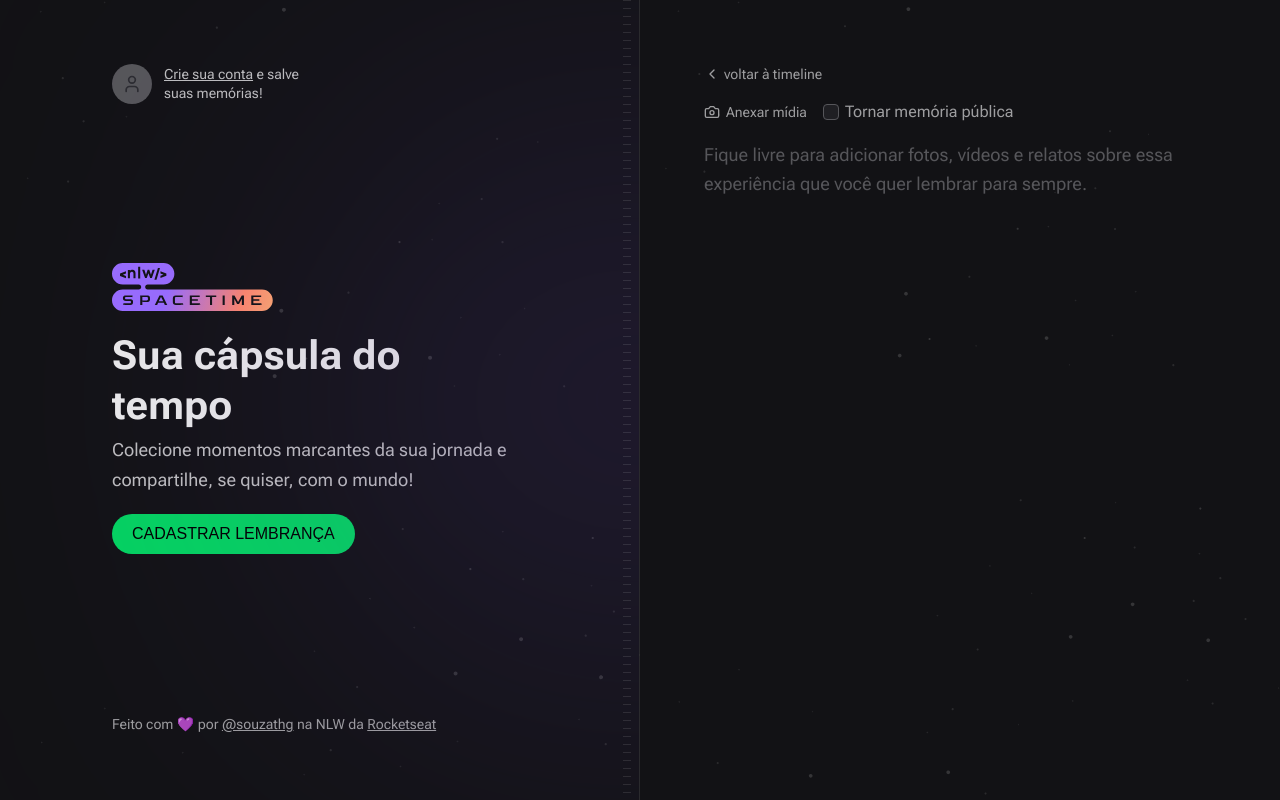
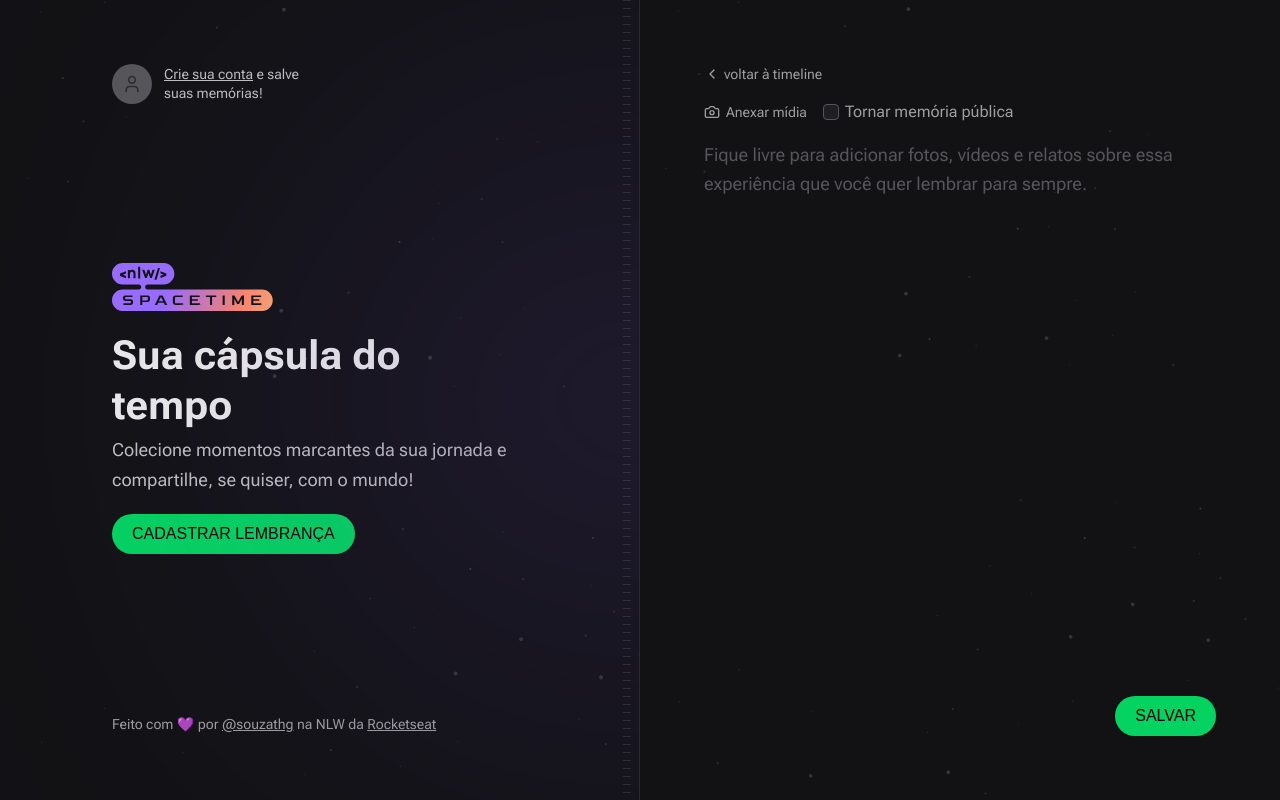
Before and after one commit to souzathg/nlw-spacetime, a Next.js app in the folder web/: page /memories/new in a window 1280 px wide. Built offline with nearby package versions, Linux system fonts and the light colour scheme; no server answers; a web font is replaced by a local one.

Commit message:
feat: add new memory

```diff
--- a/web/package.json
+++ b/web/package.json
@@ -16,6 +16,7 @@
     "axios": "^1.4.0",
     "eslint": "8.40.0",
     "eslint-config-next": "13.4.2",
+    "js-cookie": "^3.0.5",
     "jwt-decode": "^3.1.2",
     "lucide-react": "^0.216.0",
     "next": "13.4.2",
@@ -28,6 +29,7 @@
   "devDependencies": {
     "@rocketseat/eslint-config": "^1.2.0",
     "@tailwindcss/forms": "^0.5.3",
+    "@types/js-cookie": "^3.0.3",
     "prettier-plugin-tailwindcss": "^0.3.0"
   }
 }
--- a/web/src/app/memories/new/page.tsx
+++ b/web/src/app/memories/new/page.tsx
@@ -1,4 +1,5 @@
-import { Camera, ChevronLeft } from 'lucide-react'
+import NewMemoryForm from '@/components/NewMemoryForm'
+import { ChevronLeft } from 'lucide-react'
 import Link from 'next/link'
 
 export default function NewMemory() {
@@ -12,40 +13,7 @@
         voltar à timeline
       </Link>
 
-      <form className="flex flex-1 flex-col gap-2">
-        <div className="flex items-center gap-4">
-          <label
-            htmlFor="media"
-            className="flex cursor-pointer items-center gap-1.5 text-sm text-gray-200 hover:text-gray-100"
-          >
-            <Camera className="h-4 w-4" />
-            Anexar mídia
-          </label>
-
-          <label
-            htmlFor="isPublic"
-            className="flex items-center gap-1.5 text-gray-200 hover:text-gray-100"
-          >
-            <input
-              type="checkbox"
-              name="isPublic"
-              id="isPublic"
-              value="true"
-              className="h-4 w-4 rounded border-gray-400 bg-gray-700 text-purple-500"
-            />
-            Tornar memória pública
-          </label>
-        </div>
-
-        <input type="file" id="media" className="invisible h-0 w-0"></input>
-
-        <textarea
-          name="content"
-          spellCheck={false}
-          className="w-full flex-1 resize-none rounded border-0 bg-transparent p-0 text-lg leading-relaxed text-gray-100 placeholder:text-gray-400 focus:ring-0"
-          placeholder="Fique livre para adicionar fotos, vídeos e relatos sobre essa experiência que você quer lembrar para sempre."
-        />
-      </form>
+      <NewMemoryForm />
     </div>
   )
 }
--- /dev/null
+++ b/web/src/components/MediaPicker.tsx
@@ -0,0 +1,40 @@
+'use client'
+
+import { ChangeEvent, useState } from 'react'
+
+export function MediaPicker() {
+  const [preview, setPreview] = useState<string | null>(null)
+
+  function onFileSelected(event: ChangeEvent<HTMLInputElement>) {
+    const { files } = event.target
+
+    if (!files) {
+      return
+    }
+
+    const previewURL = URL.createObjectURL(files[0])
+    setPreview(previewURL)
+  }
+
+  return (
+    <>
+      <input
+        onChange={onFileSelected}
+        name="coverUrl"
+        type="file"
+        id="media"
+        accept="image/*"
+        className="invisible h-0 w-0"
+      />
+
+      {preview && (
+        // eslint-disable-next-line @next/next/no-img-element
+        <img
+          src={preview}
+          alt=""
+          className="aspect-video w-full rounded-lg object-cover"
+        />
+      )}
+    </>
+  )
+}
--- /dev/null
+++ b/web/src/components/NewMemoryForm.tsx
@@ -0,0 +1,93 @@
+'use client'
+
+import { Camera } from 'lucide-react'
+import { MediaPicker } from './MediaPicker'
+import { FormEvent } from 'react'
+import { api } from '@/lib/api'
+import Cookie from 'js-cookie'
+import { useRouter } from 'next/navigation'
+
+export default function NewMemoryForm() {
+  const router = useRouter()
+
+  async function handleCreateMemory(event: FormEvent<HTMLFormElement>) {
+    event.preventDefault()
+
+    const formData = new FormData(event.currentTarget)
+
+    const fileToUpload = formData.get('coverUrl')
+
+    let coverUrl = ''
+
+    if (fileToUpload) {
+      const uploadFormData = new FormData()
+      uploadFormData.set('file', fileToUpload)
+
+      const uploadResponse = await api.post('/upload', uploadFormData)
+
+      coverUrl = uploadResponse.data.fileUrl
+    }
+
+    const token = Cookie.get('token')
+
+    await api.post(
+      '/memories',
+      {
+        coverUrl,
+        content: formData.get('content'),
+        isPublic: formData.get('isPublic'),
+      },
+      {
+        headers: {
+          Authorization: `Bearer ${token}`,
+        },
+      },
+    )
+
+    router.push('/')
+  }
+
+  return (
+    <form onSubmit={handleCreateMemory} className="flex flex-1 flex-col gap-2">
+      <div className="flex items-center gap-4">
+        <label
+          htmlFor="media"
+          className="flex cursor-pointer items-center gap-1.5 text-sm text-gray-200 hover:text-gray-100"
+        >
+          <Camera className="h-4 w-4" />
+          Anexar mídia
+        </label>
+
+        <label
+          htmlFor="isPublic"
+          className="flex items-center gap-1.5 text-gray-200 hover:text-gray-100"
+        >
+          <input
+            type="checkbox"
+            name="isPublic"
+            id="isPublic"
+            value="true"
+            className="h-4 w-4 rounded border-gray-400 bg-gray-700 text-purple-500"
+          />
+          Tornar memória pública
+        </label>
+      </div>
+
+      <MediaPicker />
+
+      <textarea
+        name="content"
+        spellCheck={false}
+        className="w-full flex-1 resize-none rounded border-0 bg-transparent p-0 text-lg leading-relaxed text-gray-100 placeholder:text-gray-400 focus:ring-0"
+        placeholder="Fique livre para adicionar fotos, vídeos e relatos sobre essa experiência que você quer lembrar para sempre."
+      />
+
+      <button
+        type="submit"
+        className="text-sx inline-block self-end rounded-full bg-green-500 px-5 py-3 font-alt uppercase leading-none text-black transition-colors hover:bg-green-600"
+      >
+        Salvar
+      </button>
+    </form>
+  )
+}
```
Also changed, not shown: 1 other file (tests, documents, lock files or other folders).
